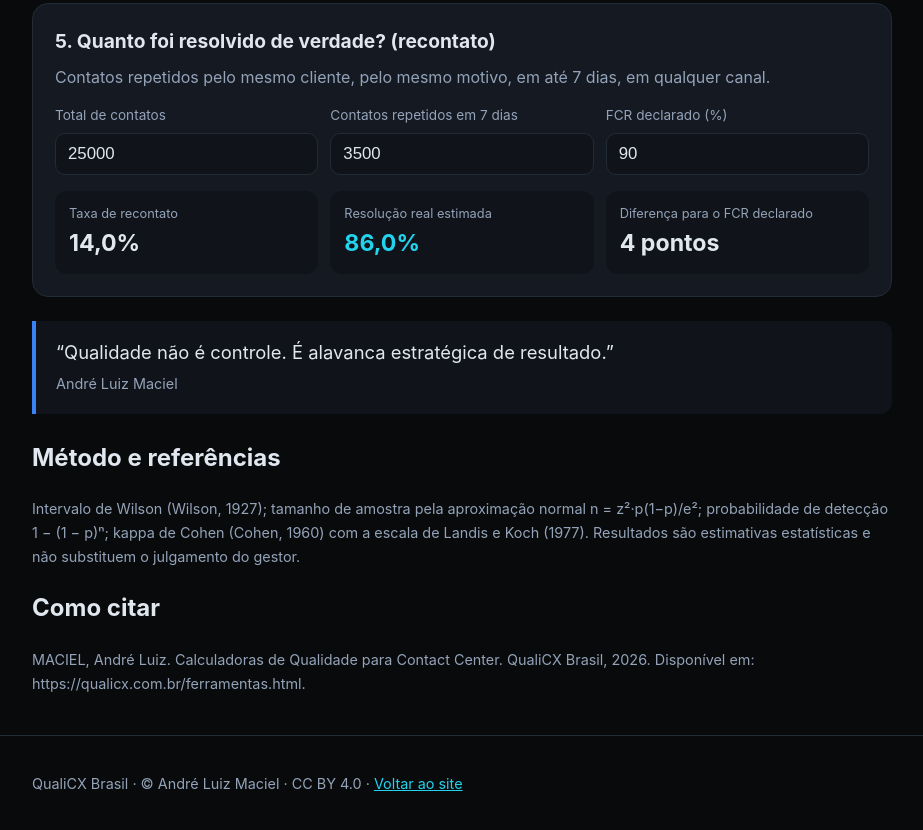
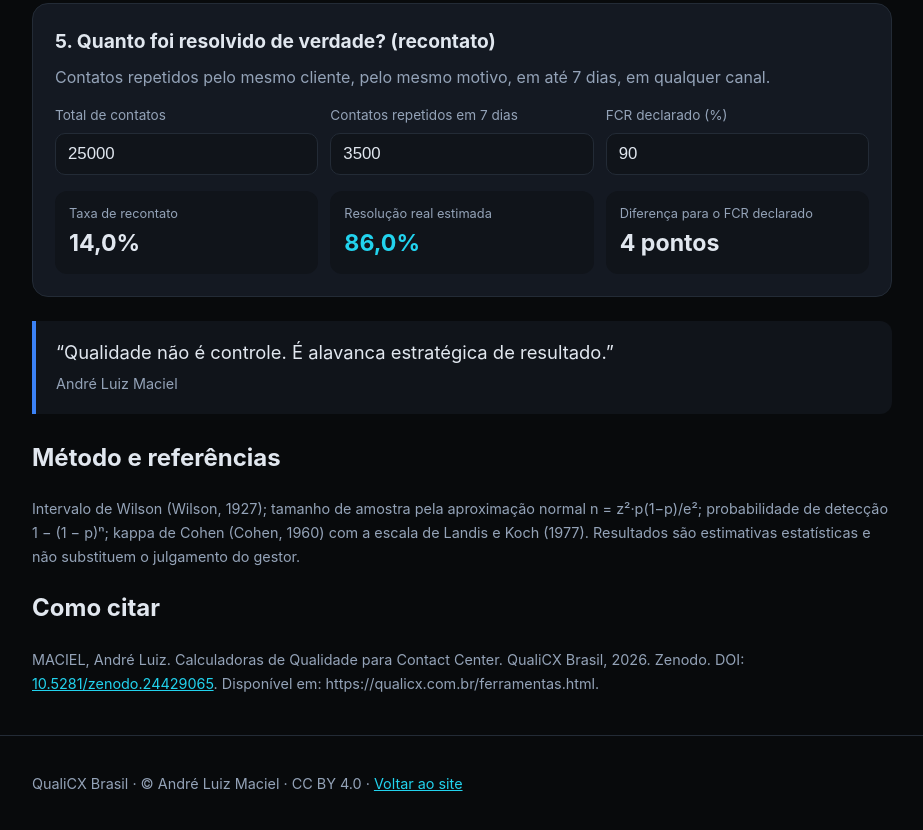
Before and after one commit to QualiCX-Brasil/qualicx-brasil.github.io, a plain HTML site: page ferramentas.html in a window 1280 px wide. Shown: the part 1742-2572 px from the top of the page, without its empty margins (178-1101 px from the left). Drawn offline with Linux system fonts and the light colour scheme.

Commit message:
Update citation format with DOI link

```diff
--- a/ferramentas.html
+++ b/ferramentas.html
@@ -43,7 +43,7 @@
 
 <blockquote>“Qualidade não é controle. É alavanca estratégica de resultado.”<br><small class="meta">André Luiz Maciel</small></blockquote>
 <h2>Método e referências</h2><p class="meta">Intervalo de Wilson (Wilson, 1927); tamanho de amostra pela aproximação normal n = z²·p(1−p)/e²; probabilidade de detecção 1 − (1 − p)ⁿ; kappa de Cohen (Cohen, 1960) com a escala de Landis e Koch (1977). Resultados são estimativas estatísticas e não substituem o julgamento do gestor.</p>
-<h2>Como citar</h2><p class="meta">MACIEL, André Luiz. Calculadoras de Qualidade para Contact Center. QualiCX Brasil, 2026. Disponível em: https://qualicx.com.br/ferramentas.html.</p>
+<h2>Como citar</h2><p class="meta">MACIEL, André Luiz. Calculadoras de Qualidade para Contact Center. QualiCX Brasil, 2026. Zenodo. DOI: <a href="https://doi.org/10.5281/zenodo.24429065">10.5281/zenodo.24429065</a>. Disponível em: https://qualicx.com.br/ferramentas.html.</p>
 </main>
 <footer><div class="wrap">QualiCX Brasil · © André Luiz Maciel · CC BY 4.0 · <a href="./">Voltar ao site</a></div></footer>
 <script>
```
